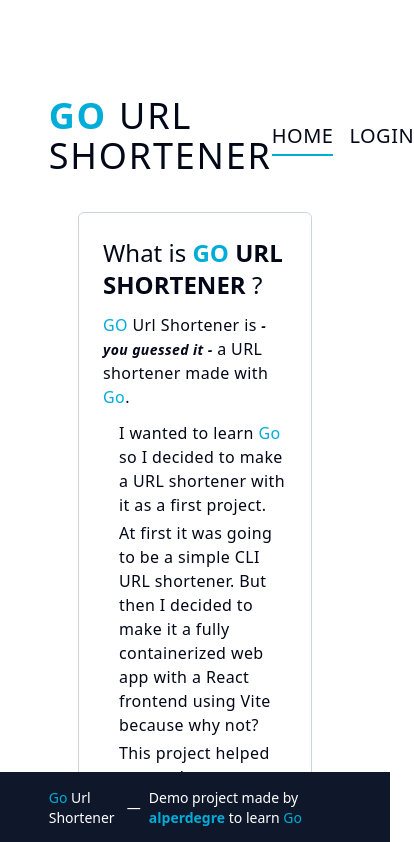
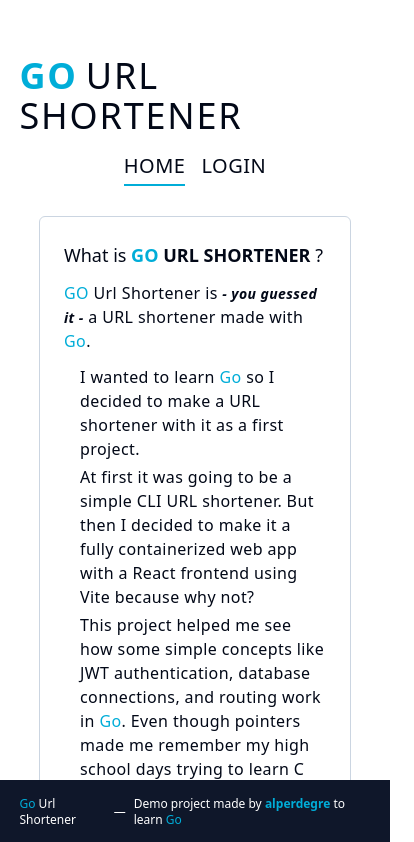
Before and after one commit to alperdegre/go-url-shortener, a React (Vite) app in the folder client/: page / in a window 390 px wide. Shown: the top 842 px of the page, 414 px wide, since content can reach past the window. Built offline with nearby package versions, Linux system fonts and the light colour scheme.

Commit message:
add responsiveness for mobile

```diff
--- a/client/src/components/layout/container.tsx
+++ b/client/src/components/layout/container.tsx
@@ -6,7 +6,7 @@ interface Props {
   className?: string;
 }
 function Container({ children, className }: Props) {
-  return <div className={cn("mx-auto w-3/4", className)}>
+  return <div className={cn("mx-auto w-[90%] md:w-3/4", className)}>
     {children}
   </div>;
 }
--- a/client/src/components/layout/footer.tsx
+++ b/client/src/components/layout/footer.tsx
@@ -2,7 +2,7 @@ import Container from "./container";
 
 function Footer() {
   return (
-    <footer className="w-full bg-slate-900 text-white text-sm fixed bottom-0 left-0">
+    <footer className="w-full bg-slate-900 text-white text-xs md:text-sm fixed bottom-0 left-0">
       <Container>
         <div className="flex justify-between py-4">
           <div className="flex items-center font-light gap-2">
--- a/client/src/components/layout/header.tsx
+++ b/client/src/components/layout/header.tsx
@@ -9,10 +9,10 @@ function Header() {
   const { loggingOut, logout, userID } = useContext(AuthContext);
 
   return (
-    <header className="w-full py-4 mt-20">
-      <Container className="flex justify-between items-center">
+    <header className="w-full py-4 mt-10 md:mt-20">
+      <Container className="flex justify-between items-center flex-col lg:flex-row gap-4 lg:gap-0">
         <Link to="/" className="text-4xl uppercase font-bold tracking-wider">
-          <span className="text-golang pr-3">Go</span>
+          <span className="text-golang pr-2">Go</span>
           <span className="font-normal">URL Shortener</span>
         </Link>
         <div className="flex items-center gap-4">
--- a/client/src/components/layout/main.tsx
+++ b/client/src/components/layout/main.tsx
@@ -5,9 +5,9 @@ import { Outlet } from "react-router-dom";
 function Main() {
 
   return (
-    <Container className="border w-3/5 border-slate-300 rounded-md p-6 mt-5">
+    <Container className="border w-[80%] md:w-[65%] border-slate-300 rounded-md p-6 mt-5 mb-20">
       <AnimatePresence mode="wait">
-          <Outlet />
+        <Outlet />
       </AnimatePresence>
     </Container>
   );
--- a/client/src/components/pages/dashboard.tsx
+++ b/client/src/components/pages/dashboard.tsx
@@ -60,11 +60,13 @@ function Dashboard() {
         )}
       </motion.div>
       <div className="p-4 h-[300px] overflow-y-scroll">
-        <div className="flex w-full items-center pb-2">
-          <p className="w-[45%] font-semibold">Long URL</p>
-          <p className="w-[40%] font-semibold">Short URL</p>
-          <p className="w-[8%] text-center font-semibold ">Copy</p>
-          <p className="w-[7%] text-center font-semibold">Delete</p>
+        <div className="flex w-full justify-between items-center pb-2">
+          <div className="flex items-center w-[65%] md:w-[75%]"><p className="w-[50%] font-semibold pl-2 hidden md:inline-block">Long URL</p>
+            <p className="w-[50%] font-semibold pl-2">Short URL</p></div>
+          <div className="w-[35%] md:w-[25%] flex items-center">
+            <p className="w-full text-center text-xs md:text-base font-semibold ">Copy</p>
+            <p className="w-full text-center text-xs md:text-base font-semibold">Delete</p>
+          </div>
         </div>
         <div className="flex flex-col gap-1">
           {urls.map((url, ix) => {
--- a/client/src/components/pages/home.tsx
+++ b/client/src/components/pages/home.tsx
@@ -7,7 +7,7 @@ import {
 function Home() {
   return (
     <div className="space-y-1">
-      <h1 className="text-2xl font-normal pb-2">
+      <h1 className="text-lg md:text-2xl font-normal pb-2">
         What is{" "}
         <span className="font-semibold">
           <span className="text-golang">GO</span> URL SHORTENER
--- a/client/src/components/pages/shorten.tsx
+++ b/client/src/components/pages/shorten.tsx
@@ -91,7 +91,7 @@ function Shorten() {
           </p>
         )}
       </motion.div>
-      <div className="p-4">
+      <div className="px-0 py-4 md:px-4">
         <Form {...urlForm}>
           <form onSubmit={urlForm.handleSubmit(onSubmit)} className="space-y-3">
             <FormField
@@ -107,9 +107,9 @@ function Shorten() {
                 </FormItem>
               )}
             />
-            <div className="pt-2 flex items-center gap-6">
-              <div className="flex items-center gap-6">
-                <Button type="submit" variant={"golang"} disabled={submitting}>
+            <div className="pt-2 flex items-center gap-6 flex-col-reverse md:flex-row">
+              <div className="flex w-full md:w-min justify-start md:justify-center items-center gap-6">
+                <Button type="submit" className={"w-full"} variant={"golang"} disabled={submitting}>
                   {submitting ? "SHORTENING" : "SHORTEN"}
                 </Button>
               </div>
@@ -124,13 +124,13 @@ function Shorten() {
                     className="flex gap-2 items-center cursor-pointer w-full flex-1 justify-center"
                   >
                     {copying ? (
-                      <p className="text-sm w-max text-center">
+                      <p className="text-xs sm:text-sm w-max text-center">
                         Copied to Clipboard
                       </p>
                     ) : (
                       <>
                         <p
-                          className="text-sm"
+                          className="text-xs sm:text-sm"
                           onClick={() => {
                             navigator.clipboard.writeText(shortenedURL);
                             setCopying(true);
@@ -140,7 +140,7 @@ function Shorten() {
                         <a
                           href={shortenedURL}
                           target="_blank"
-                          className="tracking-wider text-golang"
+                          className="tracking-wider text-golang text-xs sm:text-sm md:text-md"
                         >
                           {shortenedURL}
                         </a>
--- a/client/src/components/ui/linkRow.tsx
+++ b/client/src/components/ui/linkRow.tsx
@@ -47,25 +47,28 @@ function LinkRow({ url, ix, onError }: Props) {
       >
         {deleting ? null : (
           <div
-            className={`flex w-full items-center py-1 rounded-md ${
-              ix % 2 === 0 && "bg-golang/10"
+            className={`flex w-full items-center justify-between py-1 rounded-md ${ix % 2 === 0 && "bg-golang/10"
               }`}
           >
-            <p className="w-[45%] text-xs pl-2">{url.LongURL}</p>
+            <div className="w-[65%] md:w-[75%] flex items-center flex-col-reverse md:flex-row">
+
+              <p className="w-full md:w-[50%] text-xs pl-2">{url.LongURL}</p>
               <a
                 href={`${BASE_URL}/${url.ShortURL}`}
                 target="_blank"
-              className="w-[40%] text-xs text-golang font-semibold"
+                className="w-full md:w-[50%] pl-2 md:pl-0 text-xs text-golang font-semibold"
               >
                 {BASE_URL}/{url.ShortURL}
               </a>
+            </div>
+            <div className="w-[35%] md:w-[25%] flex items-center">
               <motion.div
                 key={url.ShortURL + copying}
                 initial={{ y: -10, opacity: 0 }}
                 animate={{ y: 0, opacity: 1 }}
                 exit={{ y: 10, opacity: 0 }}
                 transition={{ duration: 0.2 }}
-              className="w-[8%] text-center flex items-center justify-center cursor-pointer"
+                className="w-full text-center flex items-center justify-center cursor-pointer"
               >
                 {copying ? (
                   <p className="text-xs w-max text-center">Copied</p>
@@ -85,11 +88,12 @@ function LinkRow({ url, ix, onError }: Props) {
                 )}
               </motion.div>
               <p
-              className="w-[7%] text-center flex items-center justify-center group cursor-pointer"
+                className="w-full text-center flex items-center justify-center group cursor-pointer"
                 onClick={() => handleDelete()}
               >
                 <Trash className="w-4 h-4 group-hover:text-golang transition duration-300" />
               </p>
+            </div>
           </div>
         )}
       </motion.div>
```
Lines whose indentation alone changed are shown as unchanged.
